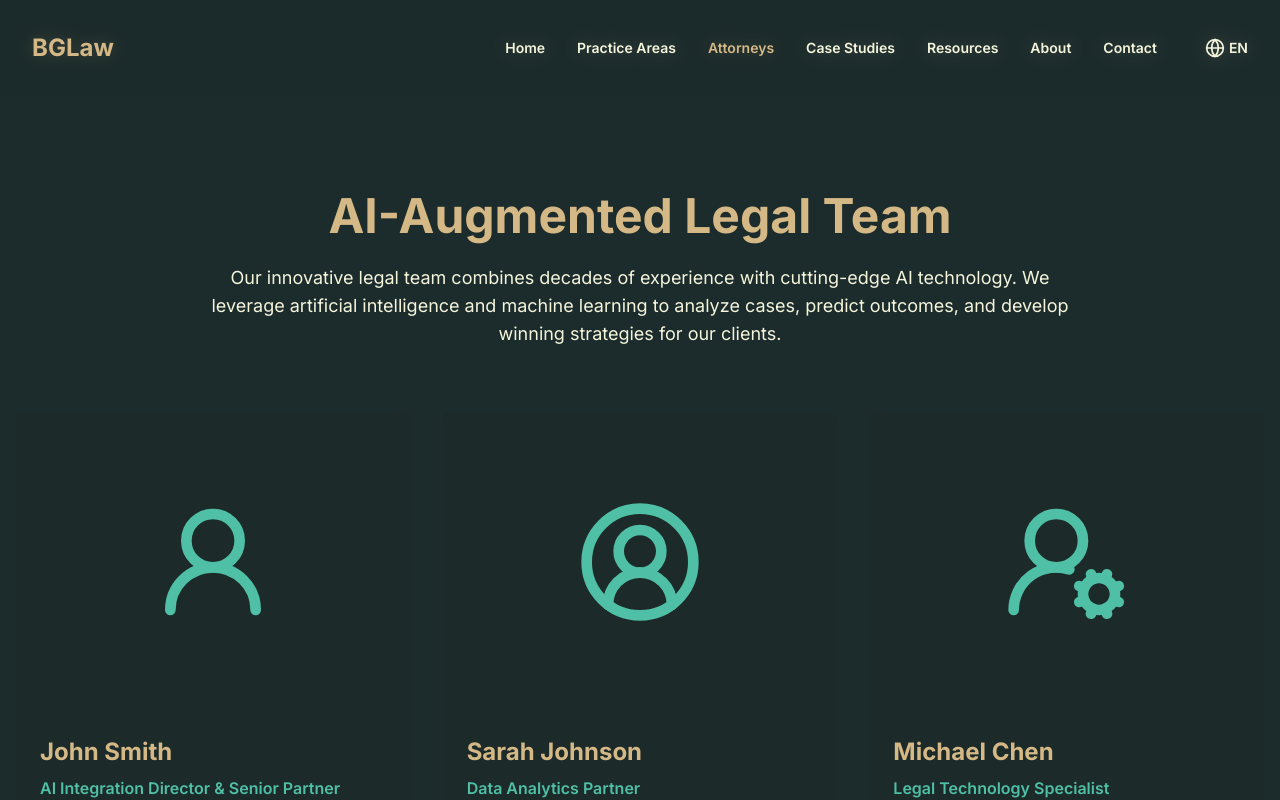
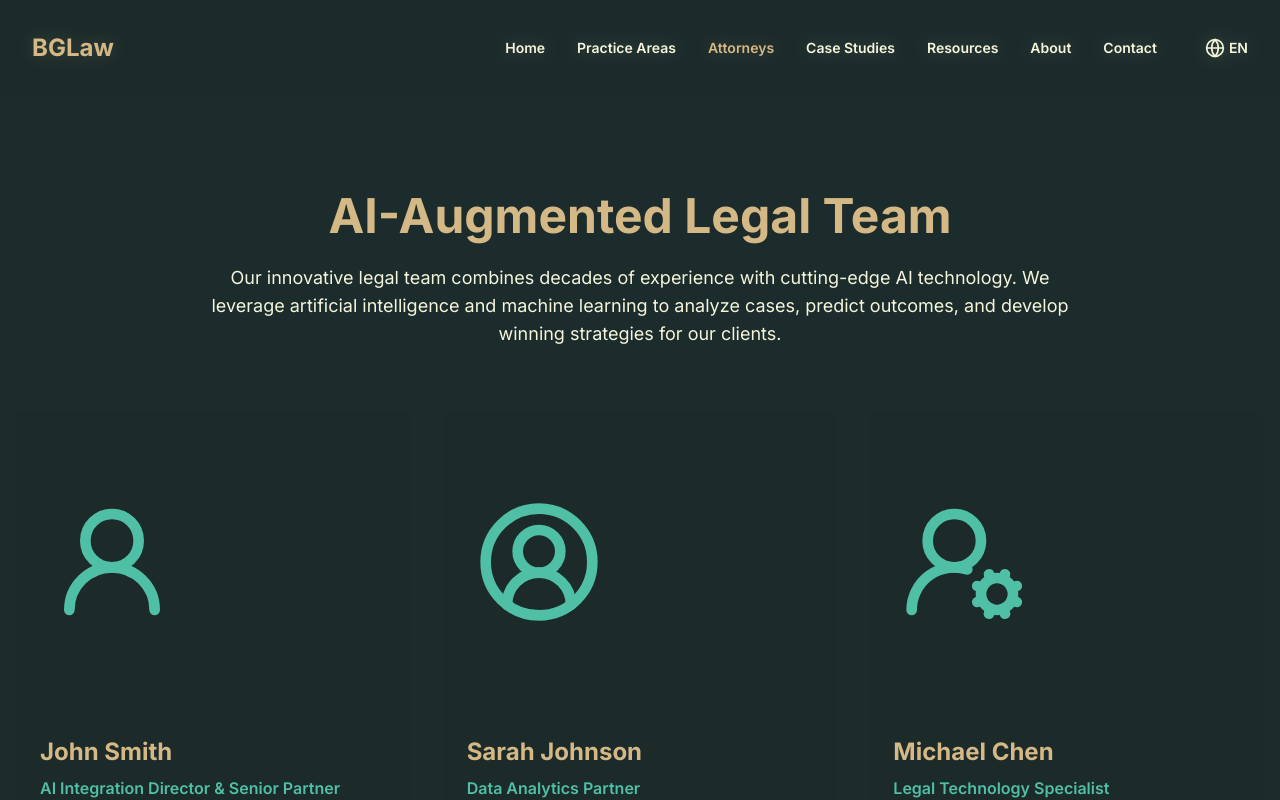
Before and after one commit to bg-vc/bg-law-front, a Next.js app: page /attorneys in a window 1280 px wide. Shown: the top 800 px of the page. Built offline with nearby package versions, Linux system fonts and the light colour scheme.

Commit message:
feat: update attorneys page icon alignment to left

```diff
--- a/src/app/(main)/attorneys/page.tsx
+++ b/src/app/(main)/attorneys/page.tsx
@@ -51,7 +51,7 @@ export default function Attorneys() {
             key={attorney.name}
             className="bg-dark/50 rounded-lg overflow-hidden"
           >
-            <div className="relative h-[300px] overflow-hidden bg-dark/50 flex items-center justify-center">
+            <div className="relative h-[300px] overflow-hidden bg-dark/50 flex items-center justify-start pl-8">
               <attorney.icon className="w-32 h-32 text-primary" />
             </div>
             <div className="p-6">
```
